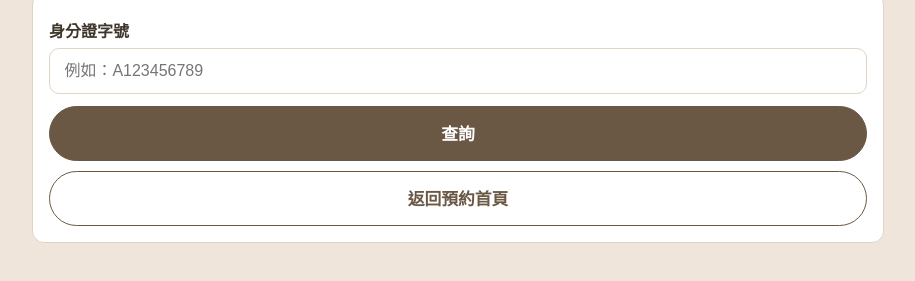
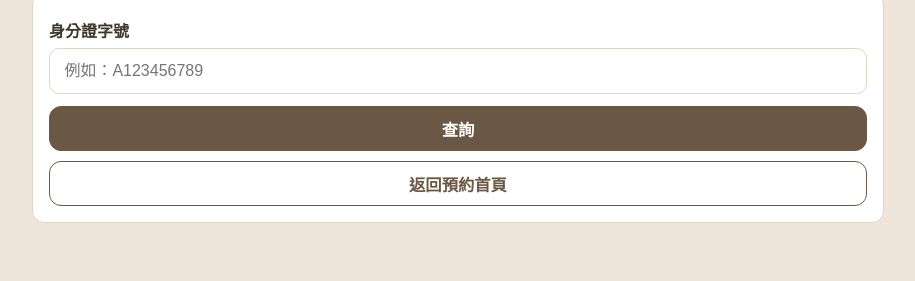
Before and after one commit to tioar/yjtcm_reserve, a plain HTML site: page query.html in a window 1280 px wide. Shown: the part 83-364 px from the top of the page, without its empty margins (182-1097 px from the left). Drawn offline with Linux system fonts and the light colour scheme.

Commit message:
Update query.html

```diff
--- a/query.html
+++ b/query.html
@@ -4,9 +4,6 @@
 <meta charset="UTF-8" />
 <meta name="viewport" content="width=device-width, initial-scale=1" />
 <title>永濟中醫診所｜查詢／取消預約</title>
-
-<link rel="preconnect" href="https://fonts.googleapis.com" crossorigin>
-<link rel="preconnect" href="https://fonts.gstatic.com" crossorigin>
 <link href="https://fonts.googleapis.com/css2?family=Noto+Serif+TC:wght@400;700;900&display=swap" rel="stylesheet">
 
 <style>
@@ -22,13 +19,20 @@ body{margin:0;background:var(--bg);color:var(--ink);font-family:"Noto Serif TC",
 .badge{background:var(--brand);color:#fff;border-radius:10px;width:42px;height:42px;display:grid;place-items:center;font-weight:900}
 .card{background:var(--card);border:1px solid var(--line);border-radius:12px;padding:16px}
 
-/* 表單與按鈕 */
+/* 表單與按鈕（方形小圓角，與首頁一致） */
 .label{font-weight:900;margin:8px 0 6px;color:#3f362c}
 .input{border:1px solid var(--line);border-radius:10px;height:46px;padding:0 .9rem;background:#fff;width:100%;font-size:16px}
-.btn{border-radius:999px;font-weight:900;padding:.9rem 1.15rem;font-size:1.05rem;cursor:pointer}
-.btn-main{background:var(--brand);color:#fff;border:1px solid var(--brand)}
-.btn-ghost{background:#fff;color:var(--brand);border:1px solid var(--brand)}
-.btn-danger{background:#dc3545;color:#fff;border:1px solid #dc3545}
+.btn{
+  border-radius:12px;                        /* 這裡改成小圓角 */
+  font-weight:900;
+  padding:.60rem .95rem;
+  font-size:1.02rem;
+  cursor:pointer;
+  border:1px solid var(--line);
+}
+.btn-main{background:var(--brand);color:#fff;border-color:var(--brand)}
+.btn-ghost{background:#fff;color:var(--brand);border-color:var(--brand)}
+.btn-danger{background:#dc3545;color:#fff;border-color:#dc3545}
 .btn[disabled]{opacity:.5;cursor:not-allowed}
 
 /* 結果表頭 + 列 */
@@ -74,7 +78,7 @@ body{margin:0;background:var(--bg);color:var(--ink);font-family:"Noto Serif TC",
 </div>
 
 <script>
-/* === 設定你的 GAS 網址 === */
+/* 查詢/取消的 GAS 網址（需提供 queryByPid / cancelOne 兩個 action） */
 const API = "https://script.google.com/macros/s/AKfycbwj2RLuzlroVFGNNp9drzAt1nEs3aF1jXDWwYL9sNjVOw0BQgp6Rgwhl1WVeuspVqPO/exec";
 
 /* 身分證：嚴格檢核（含檢查碼） */
@@ -110,7 +114,7 @@ $pid.addEventListener('input',e=>{
 function showMask(txt){ $maskText.textContent=txt||'查詢中'; $mask.style.display='flex'; }
 function hideMask(){ $mask.style.display='none'; }
 
-/* slot → row 顏色用 */
+/* slot → row 顏色 */
 function slotKey(s){ return s.includes('早')?'early':s.includes('午')?'noon':'night'; }
 
 /* 查詢 */
@@ -143,7 +147,7 @@ function appendRow(item){
     <div>${item.doctor||''}</div>
     <div>${item.name||''}</div>
     <div>${item.num||''}</div>
-    <div><button class="btn btn-danger btn-sm" ${canCancel?'':'disabled'}>取消</button></div>
+    <div><button class="btn btn-danger" ${canCancel?'':'disabled'}>取消</button></div>
   `;
   row.querySelector('button').onclick = ()=>{ if(canCancel) cancelOne(item.row); };
   $list.appendChild(row);
```
